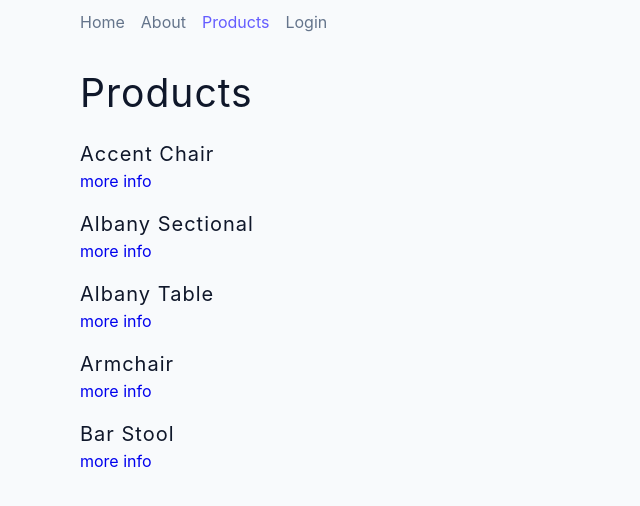
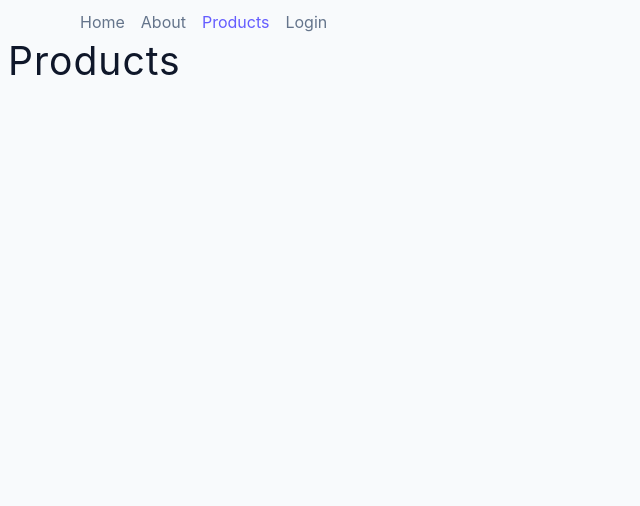
Before and after one commit to MarkupMonkey/react-router-6, a React (Create React App) app: page /products in a window 1280 px wide. Shown: the top 506 px of the page, without its empty margins (0-640 px from the left). Built offline with nearby package versions, Linux system fonts and the light colour scheme.

Commit message:
Products Page Refactor

```diff
--- a/src/App.js
+++ b/src/App.js
@@ -9,6 +9,7 @@ import SingleProduct from './pages/SingleProduct';
 import Dashboard from './pages/Dashboard';
 import Login from './pages/Login';
 import ProtectedRoute from './pages/ProtectedRoute';
+import SharedProductLayout from './pages/SharedProductLayout';
 
 function App() {
   const [user, setUser] = useState(null);
@@ -18,8 +19,11 @@ function App() {
         <Route path='/' element={<SharedLayout />} >
           <Route index element={<Home />} />
           <Route path='about' element={<About />} />
-          <Route path='products' element={<Products />} />
-          <Route path='products/:productId' element={<SingleProduct />} />
+          <Route path='products' element={<SharedProductLayout />} >
+            <Route path='products' element={<Products />} />
+            <Route path='products/:productId' element={<SingleProduct />} />
+          </Route>
+
           <Route path='login' element={<Login setUser={setUser}></Login>} />
           <Route path='dashboard'
             element={
--- /dev/null
+++ b/src/pages/SharedProductLayout.js
@@ -0,0 +1,13 @@
+import { Outlet } from 'react-router-dom';
+import Navbar from '../components/Navbar';
+import StyledNavbar from '../components/StyledNavbar';
+
+const Home = () => {
+    return (
+        <>
+            <h2>products</h2>
+            <Outlet />
+        </>
+    );
+};
+export default Home;
```
